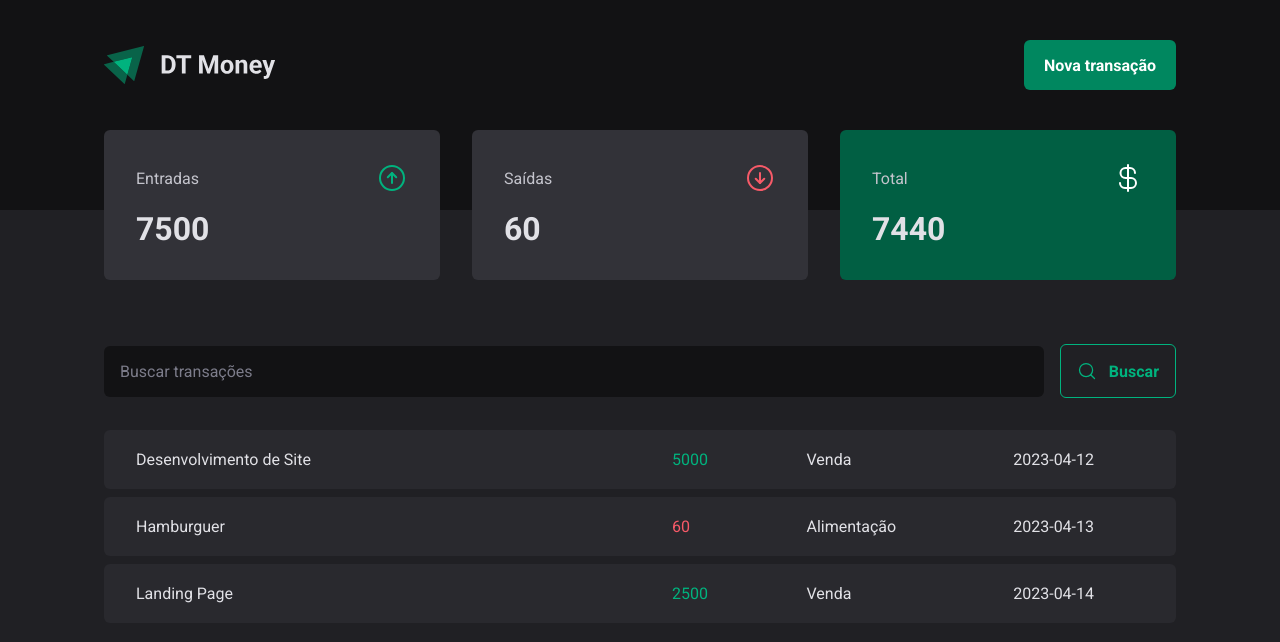
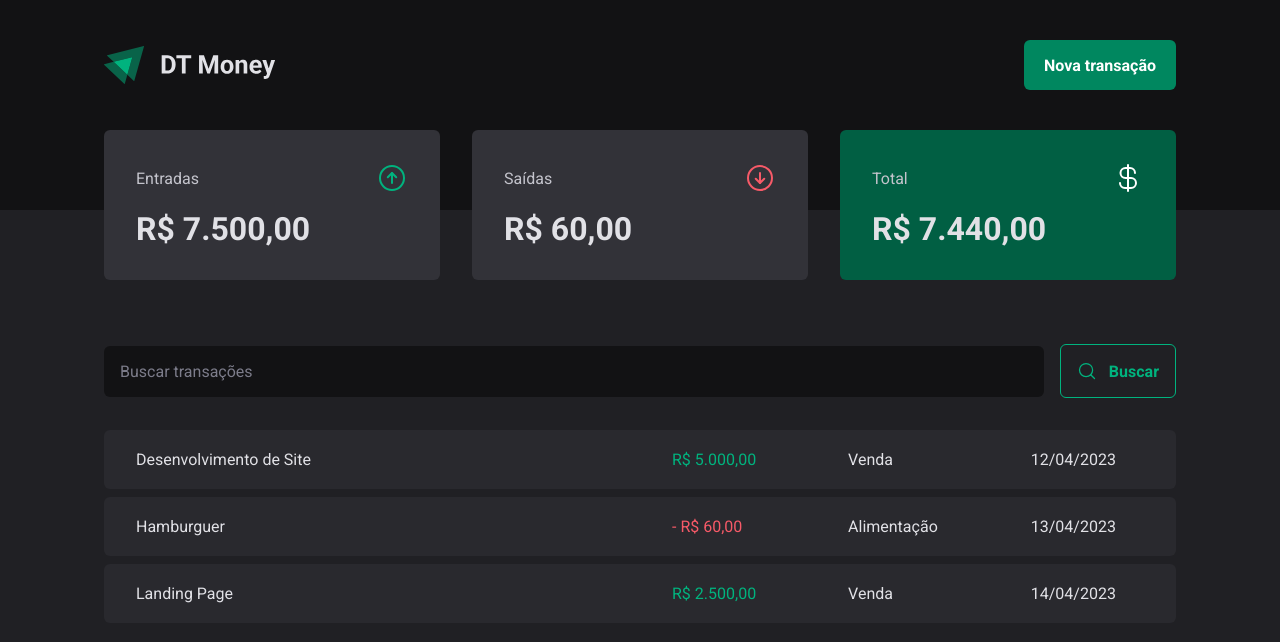
Before and after one commit to ivanrpassos/dt-money, a React (Vite) app: page / in a window 1280 px wide. Shown: the top 642 px of the page. Built offline with nearby package versions, Linux system fonts and the light colour scheme; data requests are answered from the project's data file.

Commit message:
Aula 14 - Formatando valores

```diff
--- a/src/components/Summary/index.tsx
+++ b/src/components/Summary/index.tsx
@@ -7,6 +7,7 @@ import {
   CurrencyDollar,
 } from 'phosphor-react';
 import { TransactionContext } from '../../contexts/TransactionsContext';
+import { priceFormatter } from '../../utils/formatter';
 
 export const Summary = () => {
   const { transactions } = useContext(TransactionContext);
@@ -43,7 +44,9 @@ export const Summary = () => {
           <span>Entradas</span>
           <ArrowCircleUp size={32} color='#00b37e' />
         </header>
-        <strong>{summary.income}</strong>
+        <strong>
+          {priceFormatter.format(summary.income)}
+        </strong>
       </SummaryCard>
 
       {/* Saídas */}
@@ -52,7 +55,9 @@ export const Summary = () => {
           <span>Saídas</span>
           <ArrowCircleDown size={32} color='#f75a68' />
         </header>
-        <strong>{summary.outcome}</strong>
+        <strong>
+          {priceFormatter.format(summary.outcome)}
+        </strong>
       </SummaryCard>
 
       {/* Total */}
@@ -61,7 +66,9 @@ export const Summary = () => {
           <span>Total</span>
           <CurrencyDollar size={32} color='#fff' />
         </header>
-        <strong>{summary.total}</strong>
+        <strong>
+          {priceFormatter.format(summary.total)}
+        </strong>
       </SummaryCard>
     </SummaryContainer>
   );
--- a/src/pages/Transctions/index.tsx
+++ b/src/pages/Transctions/index.tsx
@@ -11,6 +11,10 @@ import {
   TransactionContext,
   Transactions as TransactionProps,
 } from '../../contexts/TransactionsContext';
+import {
+  dateFormatter,
+  priceFormatter,
+} from '../../utils/formatter';
 
 export const Transactions = () => {
   const { transactions } = useContext(TransactionContext);
@@ -25,20 +29,34 @@ export const Transactions = () => {
 
         <TransactionsTable>
           <tbody>
-            {transactions.map((res: TransactionProps) => {
+            {transactions.map(
+              (transaction: TransactionProps) => {
                 return (
-                <tr key={res.id}>
-                  <td width='50%'>{res.tittle}</td>
+                  <tr key={transaction.id}>
+                    <td width='50%'>
+                      {transaction.tittle}
+                    </td>
                     <td>
-                    <PriceHighlight variant={res.type}>
-                      {res.price}
+                      <PriceHighlight
+                        variant={transaction.type}
+                      >
+                        {transaction.type === 'outcome' &&
+                          '- '}
+                        {priceFormatter.format(
+                          transaction.price,
+                        )}
                       </PriceHighlight>
                     </td>
-                  <td>{res.category}</td>
-                  <td>{res.createdAt}</td>
+                    <td>{transaction.category}</td>
+                    <td>
+                      {dateFormatter.format(
+                        new Date(transaction.createdAt),
+                      )}
+                    </td>
                   </tr>
                 );
-            })}
+              },
+            )}
           </tbody>
         </TransactionsTable>
       </TransactionsContainer>
--- /dev/null
+++ b/src/utils/formatter.ts
@@ -0,0 +1,11 @@
+export const dateFormatter = new Intl.DateTimeFormat(
+  'pt-BR',
+);
+
+export const priceFormatter = new Intl.NumberFormat(
+  'pt-BR',
+  {
+    style: 'currency',
+    currency: 'BRL',
+  },
+);
```
Lines whose indentation alone changed are shown as unchanged.
